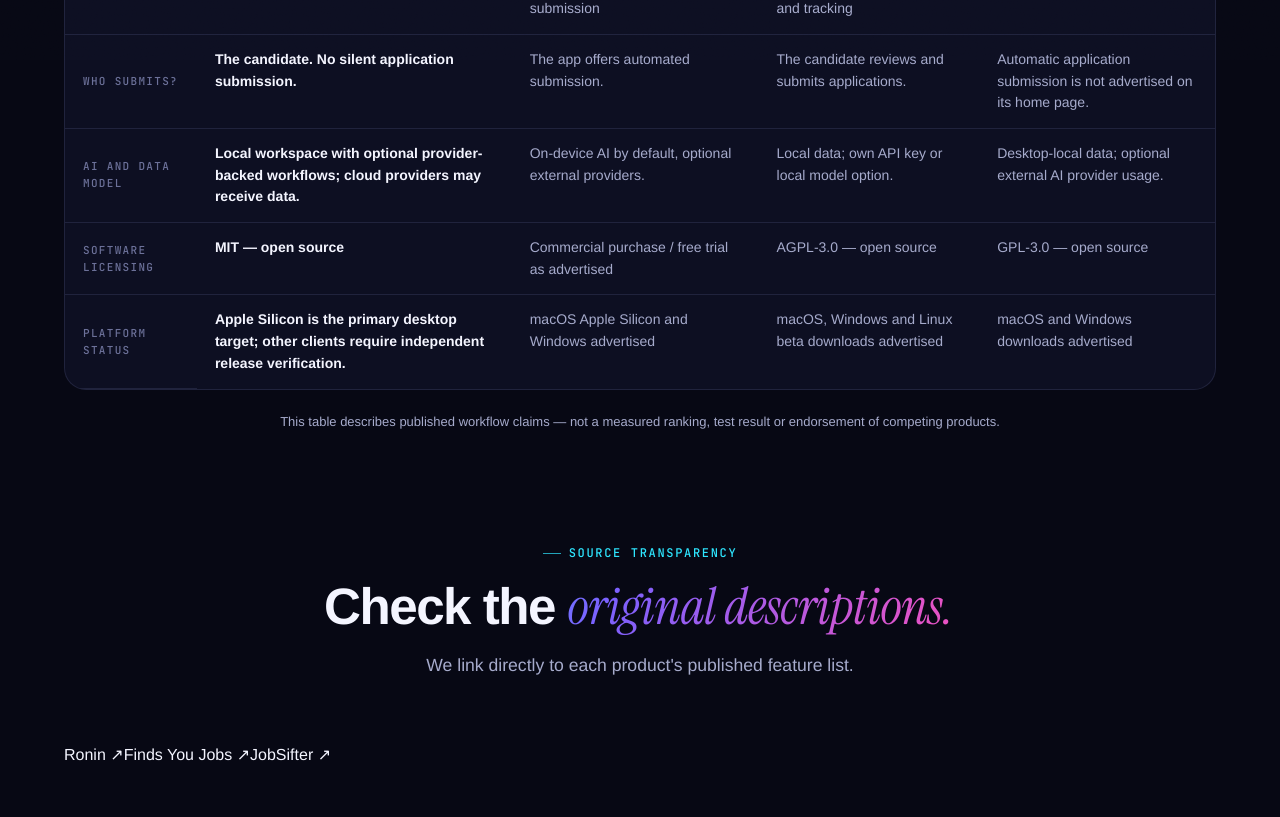
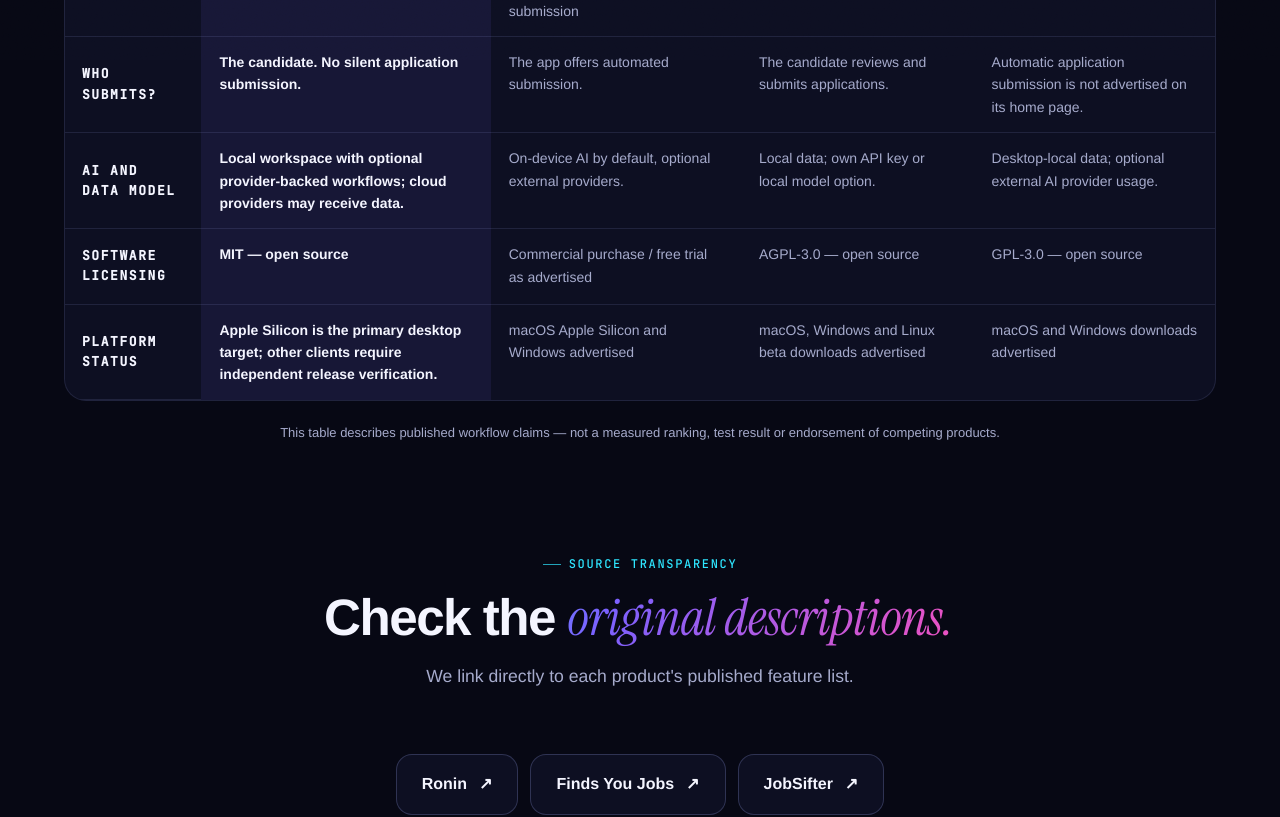
Before and after one commit to AnkitParekh007/job-search-assistant, a React (Vite) app in the folder market-site/: page /compare in a window 1280 px wide. Shown: the part 740-1557 px from the top of the page. Built offline with nearby package versions, Linux system fonts and the light colour scheme; a web font is replaced by a local one.

Commit message:
feat(site): integrate sourced comparison into routes and SEO

```diff
--- a/market-site/src/styles/marketing-expansion.css
+++ b/market-site/src/styles/marketing-expansion.css
@@ -79,3 +79,14 @@
   .marketing-step,.approach-card,.evidence-card,.faq-indicator { transition: none; }
   .marketing-step:hover,.approach-card:hover,.evidence-card:hover { transform: none; }
 }
+
+/* Cross-product comparisons and transparent sources */
+.marketing-inline-link { color: var(--azure); text-decoration: underline; text-underline-offset: 3px; }
+.competitor-table { min-width: 940px; }
+.competitor-table th[scope="row"] { text-align: left; padding: 17px; font-size: 13px; font-weight: 700; color: var(--text); border-bottom: 1px solid var(--border); }
+.competitor-table th:nth-child(2), .competitor-table td:nth-child(2) { background: color-mix(in srgb,var(--violet) 9%,transparent); }
+.competitor-table td { min-width: 180px; line-height: 1.6; }
+.marketing-source-links { display: flex; flex-wrap: wrap; justify-content: center; gap: 12px; }
+.marketing-source-links a { display: inline-flex; align-items: center; gap: 12px; padding: 17px 25px; border: 1px solid var(--border-strong); background: var(--bg-elevated); border-radius: 16px; font-weight: 700; transition: border-color .2s, transform .2s; }
+.marketing-source-links a:hover { transform: translateY(-2px); border-color: var(--azure); }
+@media (prefers-reduced-motion: reduce) { .marketing-source-links a { transition: none; } .marketing-source-links a:hover { transform: none; } }
```
